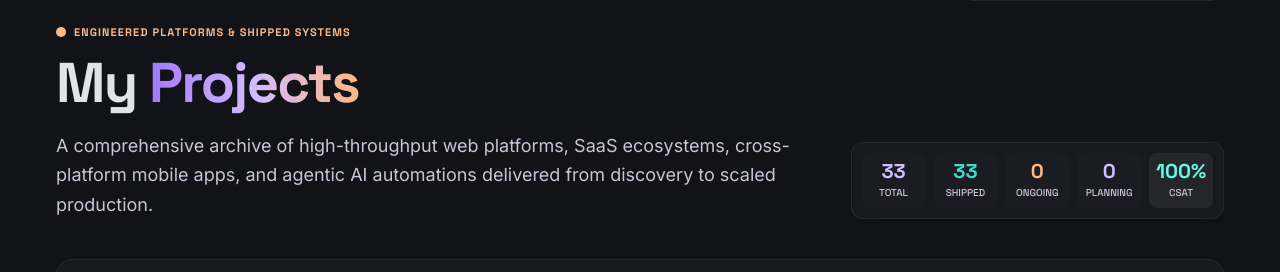
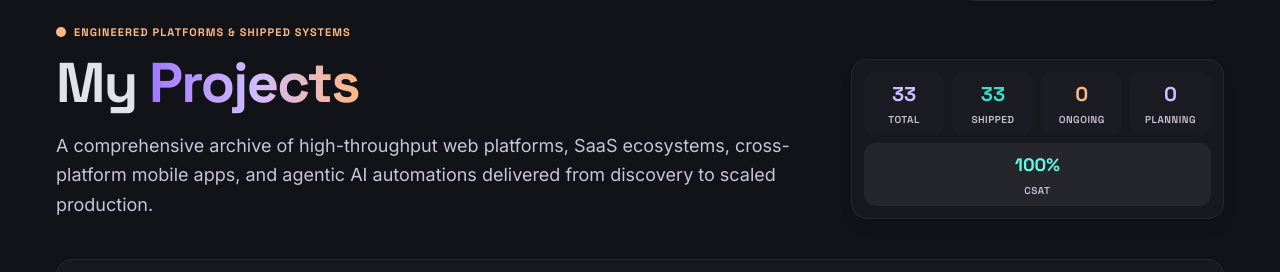
Before and after one commit to lofy-lv/sebin-mathew-portfolio, a Next.js app: page /projects in a window 1280 px wide. Shown: the part 155-427 px from the top of the page. Built offline with nearby package versions, Linux system fonts and the light colour scheme.

Commit message:
fix(projects): format Total, Shipped, Ongoing, Planning stats into a single row of 4

```diff
--- a/src/app/projects/page.tsx
+++ b/src/app/projects/page.tsx
@@ -106,44 +106,49 @@ export default function ProjectsPage() {
 
             {/* Quick Metrics Bento Bar (Dynamically Computed) */}
             <div className="lg:col-span-4 flex items-center justify-end">
-              <div className="w-full grid grid-cols-3 sm:grid-cols-5 gap-2 p-2.5 rounded-xl bg-surface-container-low/90 backdrop-blur-xl border border-outline-variant/30 shadow-lg">
-                <div className="flex flex-col items-center justify-center p-2 rounded-lg bg-surface-container/60 text-center">
-                  <span className="font-display text-headline-sm text-primary font-bold leading-none">
+              <div className="w-full flex flex-col gap-2 p-2.5 sm:p-3 rounded-2xl bg-surface-container-low/90 backdrop-blur-xl border border-outline-variant/30 shadow-lg">
+                {/* 4 Stats in a Single Row */}
+                <div className="grid grid-cols-4 gap-1.5 sm:gap-2">
+                  <div className="flex flex-col items-center justify-center py-2 px-1 rounded-xl bg-surface-container/60 text-center">
+                    <span className="font-display text-base sm:text-lg lg:text-xl text-primary font-bold leading-none">
                       {totalCount}
                     </span>
-                  <span className="font-label-sm text-[10px] text-on-surface-variant uppercase mt-1">
+                    <span className="font-label-sm text-[9px] sm:text-[10px] text-on-surface-variant uppercase font-semibold mt-1 tracking-wider">
                       Total
                     </span>
                   </div>
-                <div className="flex flex-col items-center justify-center p-2 rounded-lg bg-surface-container/60 text-center">
-                  <span className="font-display text-headline-sm text-tertiary font-bold leading-none">
+                  <div className="flex flex-col items-center justify-center py-2 px-1 rounded-xl bg-surface-container/60 text-center">
+                    <span className="font-display text-base sm:text-lg lg:text-xl text-tertiary font-bold leading-none">
                       {shippedCount}
                     </span>
-                  <span className="font-label-sm text-[10px] text-on-surface-variant uppercase mt-1">
+                    <span className="font-label-sm text-[9px] sm:text-[10px] text-on-surface-variant uppercase font-semibold mt-1 tracking-wider">
                       Shipped
                     </span>
                   </div>
-                <div className="flex flex-col items-center justify-center p-2 rounded-lg bg-surface-container/60 text-center">
-                  <span className="font-display text-headline-sm text-secondary font-bold leading-none">
+                  <div className="flex flex-col items-center justify-center py-2 px-1 rounded-xl bg-surface-container/60 text-center">
+                    <span className="font-display text-base sm:text-lg lg:text-xl text-secondary font-bold leading-none">
                       {ongoingCount}
                     </span>
-                  <span className="font-label-sm text-[10px] text-on-surface-variant uppercase mt-1">
+                    <span className="font-label-sm text-[9px] sm:text-[10px] text-on-surface-variant uppercase font-semibold mt-1 tracking-wider">
                       Ongoing
                     </span>
                   </div>
-                <div className="flex flex-col items-center justify-center p-2 rounded-lg bg-surface-container/60 text-center">
-                  <span className="font-display text-headline-sm text-primary-fixed-dim font-bold leading-none">
+                  <div className="flex flex-col items-center justify-center py-2 px-1 rounded-xl bg-surface-container/60 text-center">
+                    <span className="font-display text-base sm:text-lg lg:text-xl text-primary-fixed-dim font-bold leading-none">
                       {planningCount}
                     </span>
-                  <span className="font-label-sm text-[10px] text-on-surface-variant uppercase mt-1">
+                    <span className="font-label-sm text-[9px] sm:text-[10px] text-on-surface-variant uppercase font-semibold mt-1 tracking-wider">
                       Planning
                     </span>
                   </div>
-                <div className="col-span-3 sm:col-span-1 flex flex-col items-center justify-center p-2 rounded-lg bg-surface-container-high/80 text-center">
-                  <span className="font-display text-headline-sm text-tertiary-fixed font-bold leading-none">
+                </div>
+
+                {/* 100% CSAT Banner */}
+                <div className="flex flex-col items-center justify-center py-2 px-3 rounded-xl bg-surface-container-high/80 text-center">
+                  <span className="font-display text-base sm:text-lg text-tertiary-fixed font-bold leading-none">
                     100%
                   </span>
-                  <span className="font-label-sm text-[10px] text-on-surface-variant uppercase mt-1">
+                  <span className="font-label-sm text-[10px] text-on-surface-variant uppercase font-semibold mt-1 tracking-wider">
                     CSAT
                   </span>
                 </div>
```
Lines whose indentation alone changed are shown as unchanged.
